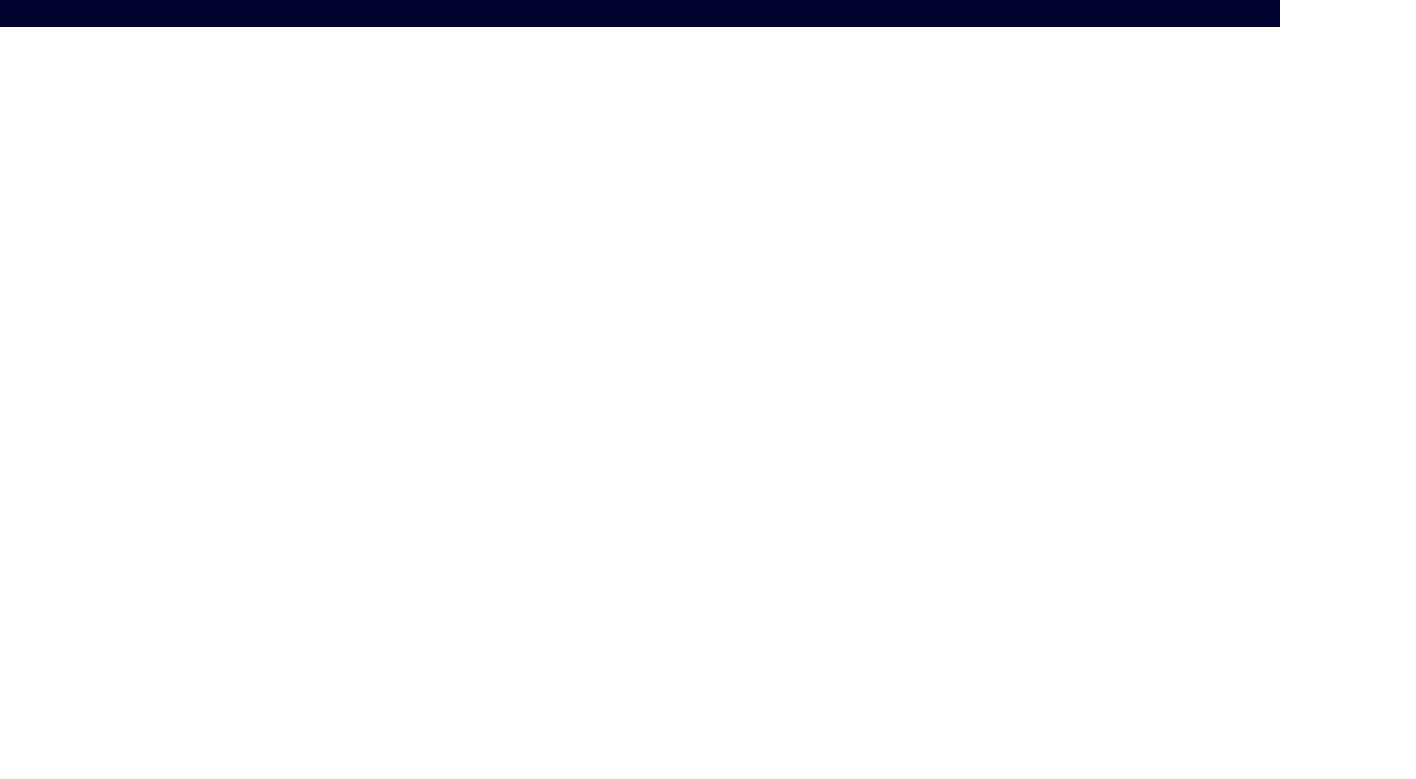
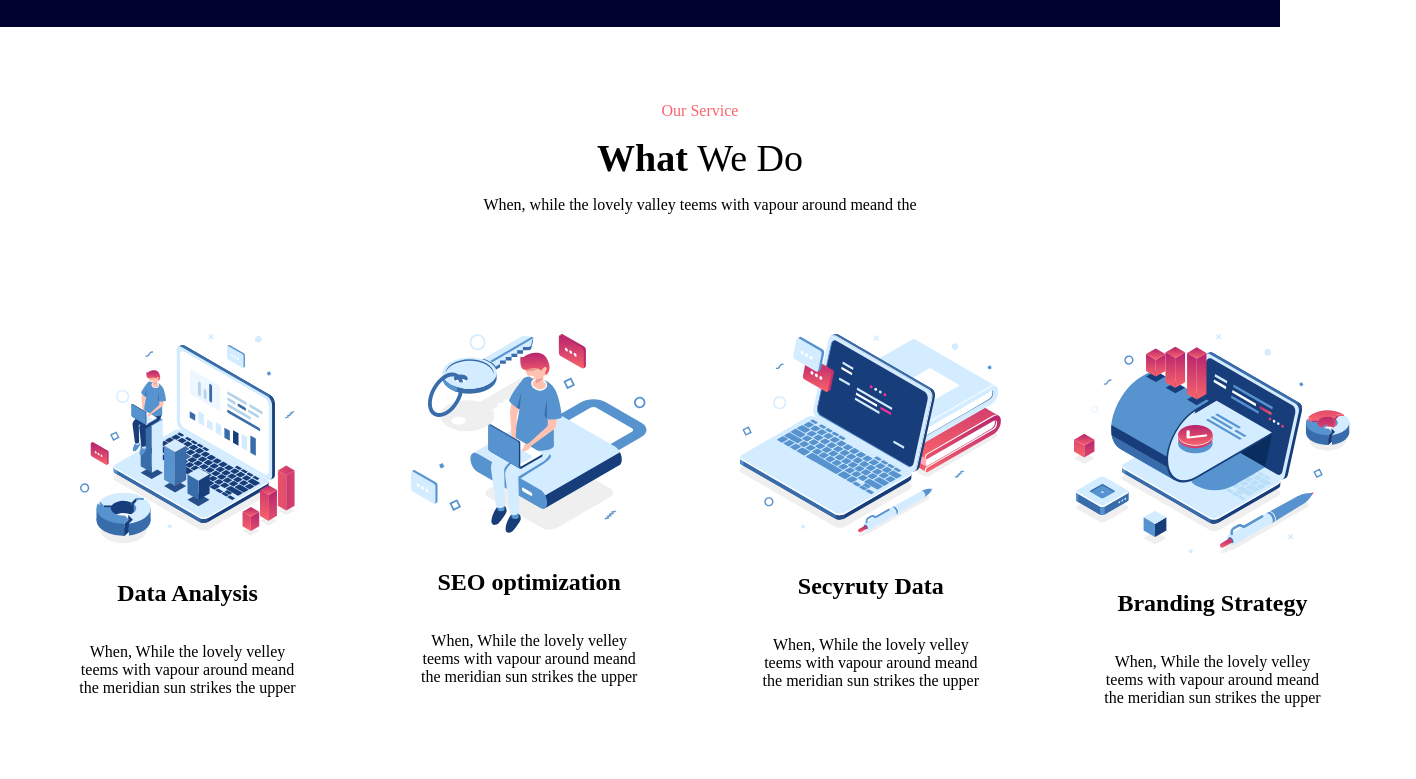
Before and after one commit to GiorgioFontana-12/proj-html-vuejs, a Vue app: page / in a window 1280 px wide. Shown: the part 821-1600 px from the top of the page, 1416 px wide, since content can reach past the window. Before the commit the page ends 848 px from the top, so only its background shows below. Built offline with nearby package versions, Linux system fonts and the light colour scheme.

Commit message:
feat ourServiceSection

```diff
--- a/src/App.vue
+++ b/src/App.vue
@@ -18,6 +18,8 @@ export default {
         <pageHeader/>
         <jumbotron/>
     </div>
+    <pageMain/>
+    <pageFooter/>
 </template>
 
 <style lag="scss" scoped  >
--- a/src/components/pageMain.vue
+++ b/src/components/pageMain.vue
@@ -4,9 +4,76 @@
 </script>
 
 <template>
+    <main>
+        <section class="ourServiceSection mainBox">
+            <div>
+                <p class="colorRed">Our Service</p>
+                <h2>What <span>We Do</span></h2>
+                <p>When, while the lovely valley teems with vapour around meand the</p>
+            </div>
 
+            <div class="cardBox">
+                <div class="card">
+                    <img src="../assets/images/Group-247.png" alt="">
+                    <h3>Data Analysis</h3>
+                    <p>When, While the lovely velley teems with vapour around meand the meridian sun strikes the upper</p>
+                </div>
+                <div class="card">
+                    <img src="../assets/images/Group-538.png" alt="">
+                    <h3>SEO optimization</h3>
+                    <p>When, While the lovely velley teems with vapour around meand the meridian sun strikes the upper</p>
+                </div>
+                <div class="card">
+                    <img src="../assets/images/Group-566.png" alt="">
+                    <h3>Secyruty Data</h3>
+                    <p>When, While the lovely velley teems with vapour around meand the meridian sun strikes the upper</p>
+                </div>
+                <div class="card">
+                    <img src="../assets/images/Group-567.png" alt="">
+                    <h3>Branding Strategy</h3>
+                    <p>When, While the lovely velley teems with vapour around meand the meridian sun strikes the upper</p>
+                </div>
+            </div>
+            <div><button class="buttonInverted"> View All Services</button></div>
+        </section>
+    </main>
 </template>
 
 <style lag="scss" scoped  >
-
+.ourServiceSection{
+    padding: 75px;
+    text-align: center;
+}
+h2{
+    font-size: 38px;
+    font-weight: bolder;
+    margin: 1rem 0;
+}
+span{
+    font-weight: normal;
+}
+.colorRed{
+    color: #F9646C;
+}
+.cardBox{
+    display: flex;
+    justify-content: space-between;
+    margin-top: 120px;
+}
+.card{
+    display: flex;
+    flex-direction: column;
+    align-items: center;
+    text-align: center;
+    width: 18%;
+}
+h3{
+    font-size: 1.5em;
+    margin: 1.5em 0;
+}
+button{
+    margin-top: 250px;
+    padding: 1em 2em;
+    align-self: flex-end;
+}
 </style>
--- a/src/style.scss
+++ b/src/style.scss
@@ -5,7 +5,7 @@
 }
 
 .mainBox{
-    width: 1200px;
+    width: 1400px;
     margin: 0 auto;
 
 }
```
